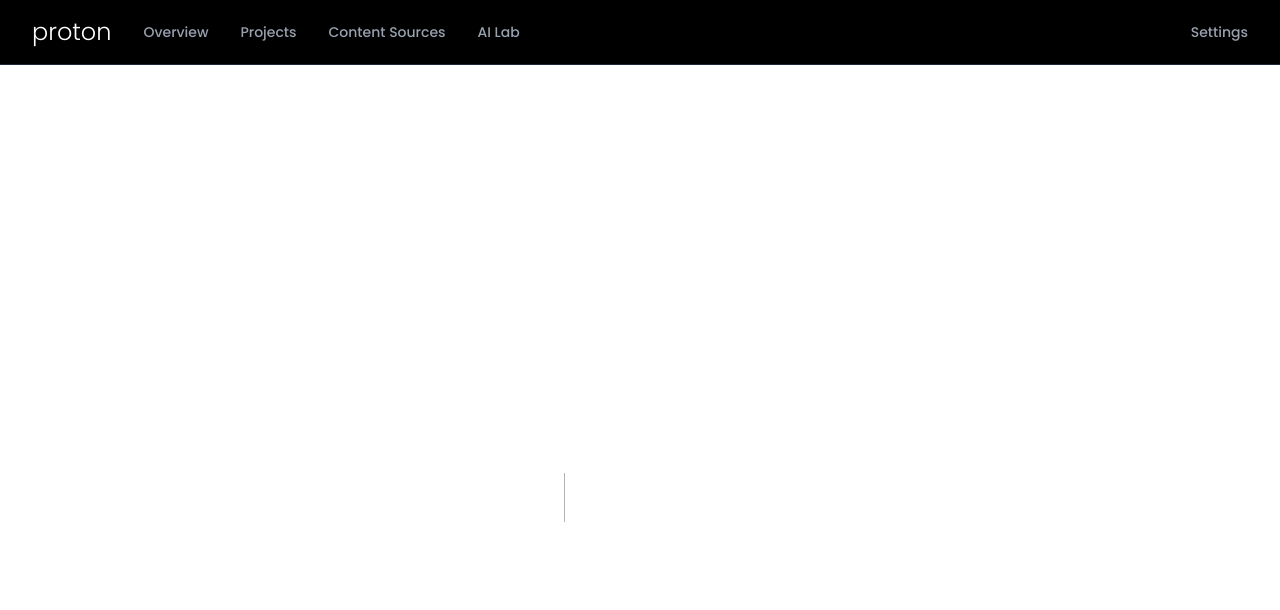
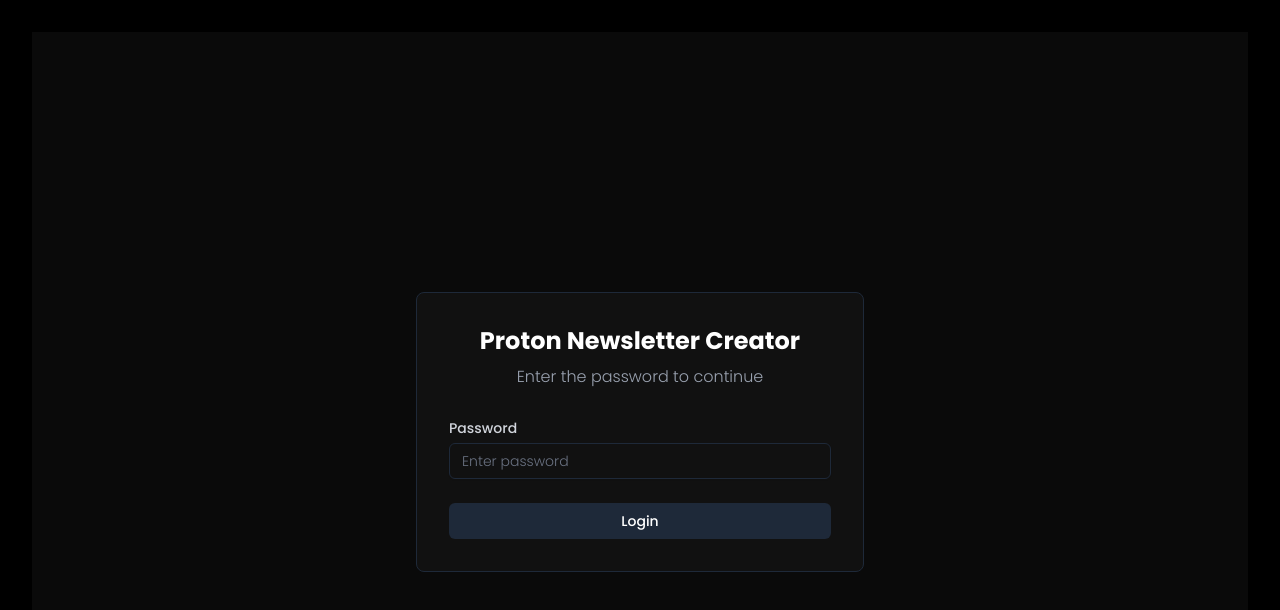
Before and after one commit to galshaya/proton-shadcn-app, a Next.js app: page /login in a window 1280 px wide. Before the commit this address had no page. Shown: the top 610 px of the page. Built offline with nearby package versions, Linux system fonts and the light colour scheme.

Commit message:
password

```diff
--- /dev/null
+++ b/src/app/client-layout.jsx
@@ -0,0 +1,45 @@
+"use client"
+
+import { useEffect, useState } from "react"
+import { usePathname, useRouter } from "next/navigation"
+import { SiteHeader } from "@/components/layout/site-header"
+
+export default function ClientLayout({ children }) {
+  const [isAuthenticated, setIsAuthenticated] = useState(false)
+  const [isLoading, setIsLoading] = useState(true)
+  const pathname = usePathname()
+  const router = useRouter()
+
+  useEffect(() => {
+    // Check if user is authenticated
+    const authStatus = sessionStorage.getItem("isAuthenticated")
+    setIsAuthenticated(authStatus === "true")
+    setIsLoading(false)
+
+    // If not authenticated and not on login page, redirect to login
+    if (authStatus !== "true" && pathname !== "/login") {
+      router.push("/login")
+    }
+  }, [pathname, router])
+
+  // Show loading state
+  if (isLoading) {
+    return <div className="flex min-h-screen items-center justify-center">Loading...</div>
+  }
+
+  // If on login page or authenticated, show content
+  if (pathname === "/login" || isAuthenticated) {
+    return (
+      <>
+        {/* Only show header if not on login page */}
+        {pathname !== "/login" && <SiteHeader />}
+        <div className="max-w-7xl mx-auto px-4 sm:px-6 lg:px-8 py-8">
+          {children}
+        </div>
+      </>
+    )
+  }
+
+  // Default case - should not reach here due to redirect
+  return null
+}
--- a/src/app/layout.js
+++ b/src/app/layout.js
@@ -1,8 +1,8 @@
 import { Poppins } from "next/font/google";
 import "./globals.css";
 import { cn } from "@/lib/utils";
-import { SiteHeader } from "@/components/layout/site-header";
 import { Toaster } from "@/components/ui/toast";
+import ClientLayout from "./client-layout";
 
 const poppins = Poppins({
   subsets: ["latin"],
@@ -19,10 +19,9 @@ export default function RootLayout({ children }) {
   return (
     <html lang="en" suppressHydrationWarning>
       <body className={cn("min-h-screen bg-black text-white font-light", poppins.className)}>
-        <SiteHeader />
-        <div className="max-w-7xl mx-auto px-4 sm:px-6 lg:px-8 py-8">
+        <ClientLayout>
           {children}
-        </div>
+        </ClientLayout>
         <Toaster />
       </body>
     </html>
--- /dev/null
+++ b/src/app/login/page.js
@@ -0,0 +1,84 @@
+"use client"
+
+import { useState, useEffect } from "react"
+import { useRouter } from "next/navigation"
+import { Button } from "@/components/ui/button"
+import { Input } from "@/components/ui/input"
+import { Label } from "@/components/ui/label"
+import { toast } from "@/components/ui/use-toast"
+
+export default function LoginPage() {
+  const [password, setPassword] = useState("")
+  const [isLoading, setIsLoading] = useState(false)
+  const router = useRouter()
+
+  // Check if already authenticated
+  useEffect(() => {
+    const isAuthenticated = sessionStorage.getItem("isAuthenticated")
+    if (isAuthenticated === "true") {
+      router.push("/")
+    }
+  }, [router])
+
+  const handleSubmit = (e) => {
+    e.preventDefault()
+    setIsLoading(true)
+
+    // Hard-coded password check
+    if (password === "Pr*0t*0n!!!") {
+      // Set authentication in session storage
+      sessionStorage.setItem("isAuthenticated", "true")
+
+      // Show success toast
+      toast({
+        title: "Success",
+        description: "You have been logged in successfully.",
+      })
+
+      // Redirect to home page
+      router.push("/")
+    } else {
+      // Show error toast
+      toast({
+        variant: "destructive",
+        title: "Error",
+        description: "Invalid password. Please try again.",
+      })
+      setIsLoading(false)
+    }
+  }
+
+  return (
+    <div className="flex min-h-screen flex-col items-center justify-center bg-[#0a0a0a] p-4">
+      <div className="w-full max-w-md space-y-8 bg-[#111] p-8 rounded-lg border border-gray-800">
+        <div className="text-center">
+          <h1 className="text-2xl font-bold text-white">Proton Newsletter Creator</h1>
+          <p className="mt-2 text-gray-400">Enter the password to continue</p>
+        </div>
+
+        <form onSubmit={handleSubmit} className="mt-8 space-y-6">
+          <div className="space-y-2">
+            <Label htmlFor="password" className="text-gray-300">Password</Label>
+            <Input
+              id="password"
+              type="password"
+              value={password}
+              onChange={(e) => setPassword(e.target.value)}
+              placeholder="Enter password"
+              required
+              className="bg-[#111] border-gray-800 text-white placeholder:text-gray-500 focus:border-gray-700 focus:ring-0"
+            />
+          </div>
+
+          <Button
+            type="submit"
+            disabled={isLoading}
+            className="w-full bg-gray-800 text-white hover:bg-gray-700"
+          >
+            {isLoading ? "Logging in..." : "Login"}
+          </Button>
+        </form>
+      </div>
+    </div>
+  )
+}
--- /dev/null
+++ b/src/components/auth-provider.jsx
@@ -0,0 +1,68 @@
+"use client"
+
+import { createContext, useContext, useState, useEffect } from "react"
+import { useRouter, usePathname } from "next/navigation"
+
+// Create authentication context
+const AuthContext = createContext()
+
+export function AuthProvider({ children }) {
+  const [isAuthenticated, setIsAuthenticated] = useState(false)
+  const [isLoading, setIsLoading] = useState(true)
+  const router = useRouter()
+  const pathname = usePathname()
+
+  // Check authentication status on mount
+  useEffect(() => {
+    const checkAuth = () => {
+      const authStatus = sessionStorage.getItem("isAuthenticated")
+      setIsAuthenticated(authStatus === "true")
+      setIsLoading(false)
+    }
+
+    checkAuth()
+
+    // Add event listener for storage changes (for multi-tab support)
+    window.addEventListener("storage", checkAuth)
+
+    return () => {
+      window.removeEventListener("storage", checkAuth)
+    }
+  }, [])
+
+  // Redirect to login if not authenticated
+  useEffect(() => {
+    if (!isLoading && !isAuthenticated && pathname !== "/login") {
+      router.push("/login")
+    }
+  }, [isAuthenticated, isLoading, router, pathname])
+
+  // Logout function
+  const logout = () => {
+    sessionStorage.removeItem("isAuthenticated")
+    setIsAuthenticated(false)
+    router.push("/login")
+  }
+
+  // Login function
+  const login = () => {
+    sessionStorage.setItem("isAuthenticated", "true")
+    setIsAuthenticated(true)
+  }
+
+  // Provide authentication context to children
+  return (
+    <AuthContext.Provider value={{ isAuthenticated, isLoading, login, logout }}>
+      {children}
+    </AuthContext.Provider>
+  )
+}
+
+// Custom hook to use authentication context
+export function useAuth() {
+  const context = useContext(AuthContext)
+  if (context === undefined) {
+    throw new Error("useAuth must be used within an AuthProvider")
+  }
+  return context
+}
--- a/src/components/layout/main-nav.jsx
+++ b/src/components/layout/main-nav.jsx
@@ -3,6 +3,7 @@
 import Link from "next/link"
 import { usePathname } from "next/navigation"
 import { cn } from "@/lib/utils"
+import { Badge } from "@/components/ui/badge"
 
 export function MainNav() {
   const pathname = usePathname()
@@ -10,7 +11,7 @@ export function MainNav() {
   return (
     <nav>
       <ul className="flex space-x-8">
-        <li>
+        <li className="relative">
           <Link
             href="/"
             className={cn(
@@ -19,9 +20,15 @@ export function MainNav() {
             )}
           >
             Overview
+            <Badge
+              variant="outline"
+              className="ml-1.5 py-0 px-1.5 h-4 text-[10px] font-medium bg-amber-900/20 text-amber-500 border-amber-800/30 absolute -top-2 -right-8"
+            >
+              WIP
+            </Badge>
           </Link>
         </li>
-        <li>
+        <li className="relative">
           <Link
             href="/projects"
             className={cn(
@@ -30,6 +37,12 @@ export function MainNav() {
             )}
           >
             Projects
+            <Badge
+              variant="outline"
+              className="ml-1.5 py-0 px-1.5 h-4 text-[10px] font-medium bg-amber-900/20 text-amber-500 border-amber-800/30 absolute -top-2 -right-8"
+            >
+              WIP
+            </Badge>
           </Link>
         </li>
         <li>
--- a/src/components/layout/site-header.jsx
+++ b/src/components/layout/site-header.jsx
@@ -1,8 +1,28 @@
+"use client"
+
 import { MainNav } from "./main-nav"
 import Link from "next/link"
-import Image from "next/image"
+import { useRouter } from "next/navigation"
+import { Button } from "@/components/ui/button"
+import { toast } from "@/components/ui/use-toast"
 
 export function SiteHeader() {
+  const router = useRouter()
+
+  const handleLogout = () => {
+    // Remove authentication from session storage
+    sessionStorage.removeItem("isAuthenticated")
+
+    // Show success toast
+    toast({
+      title: "Logged Out",
+      description: "You have been logged out successfully.",
+    })
+
+    // Redirect to login page
+    router.push("/login")
+  }
+
   return (
     <header className="w-full border-b border-gray-800 bg-black">
       <div className="max-w-7xl mx-auto px-4 sm:px-6 lg:px-8">
@@ -13,13 +33,20 @@ export function SiteHeader() {
             </Link>
             <MainNav />
           </div>
-          <div>
+          <div className="flex items-center space-x-4">
             <Link
               href="/settings"
               className="text-sm font-medium text-gray-400 hover:text-white transition-colors"
             >
               Settings
             </Link>
+            <Button
+              variant="ghost"
+              onClick={handleLogout}
+              className="text-sm font-medium text-gray-400 hover:text-white transition-colors"
+            >
+              Logout
+            </Button>
           </div>
         </div>
       </div>
```
